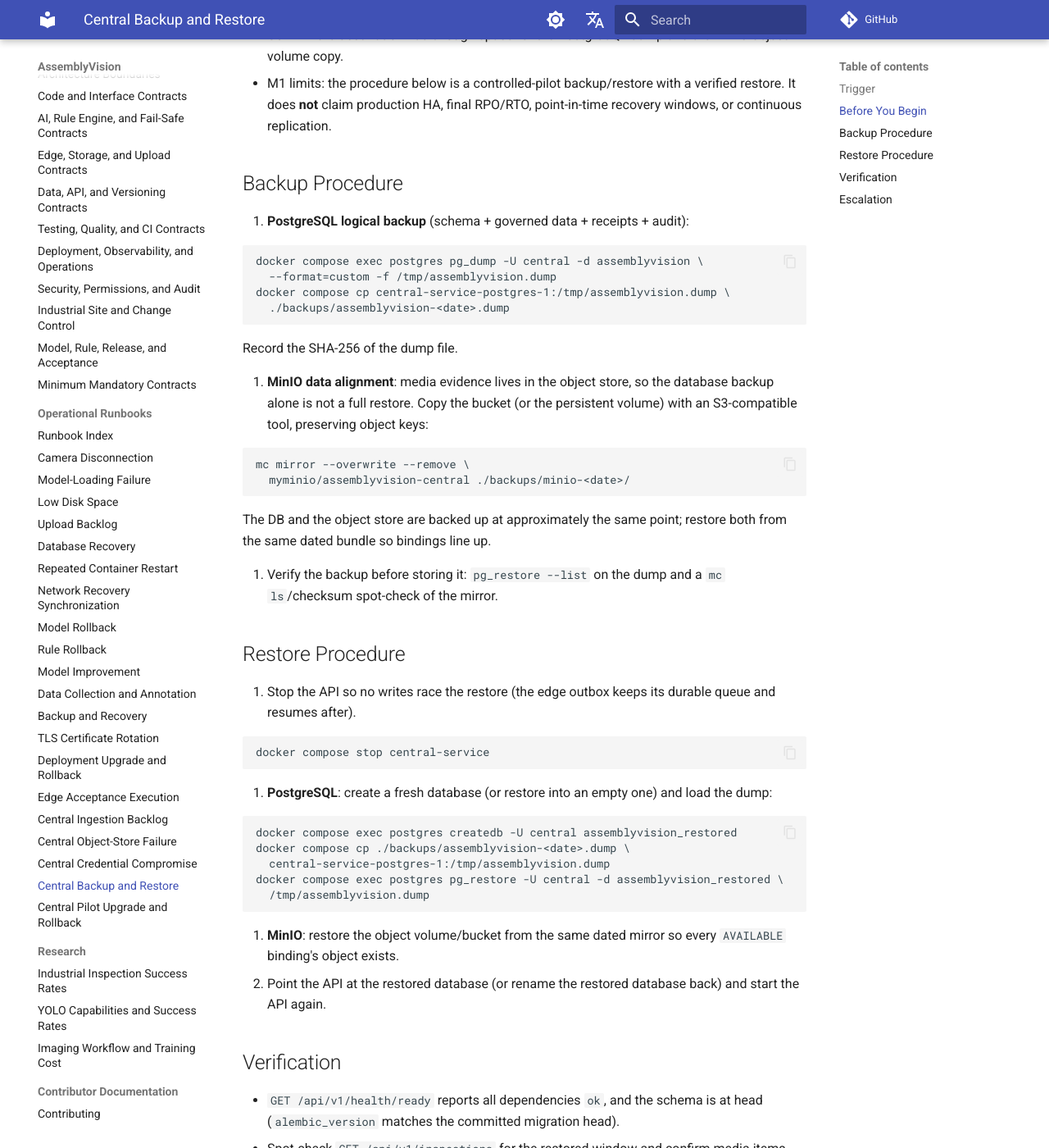
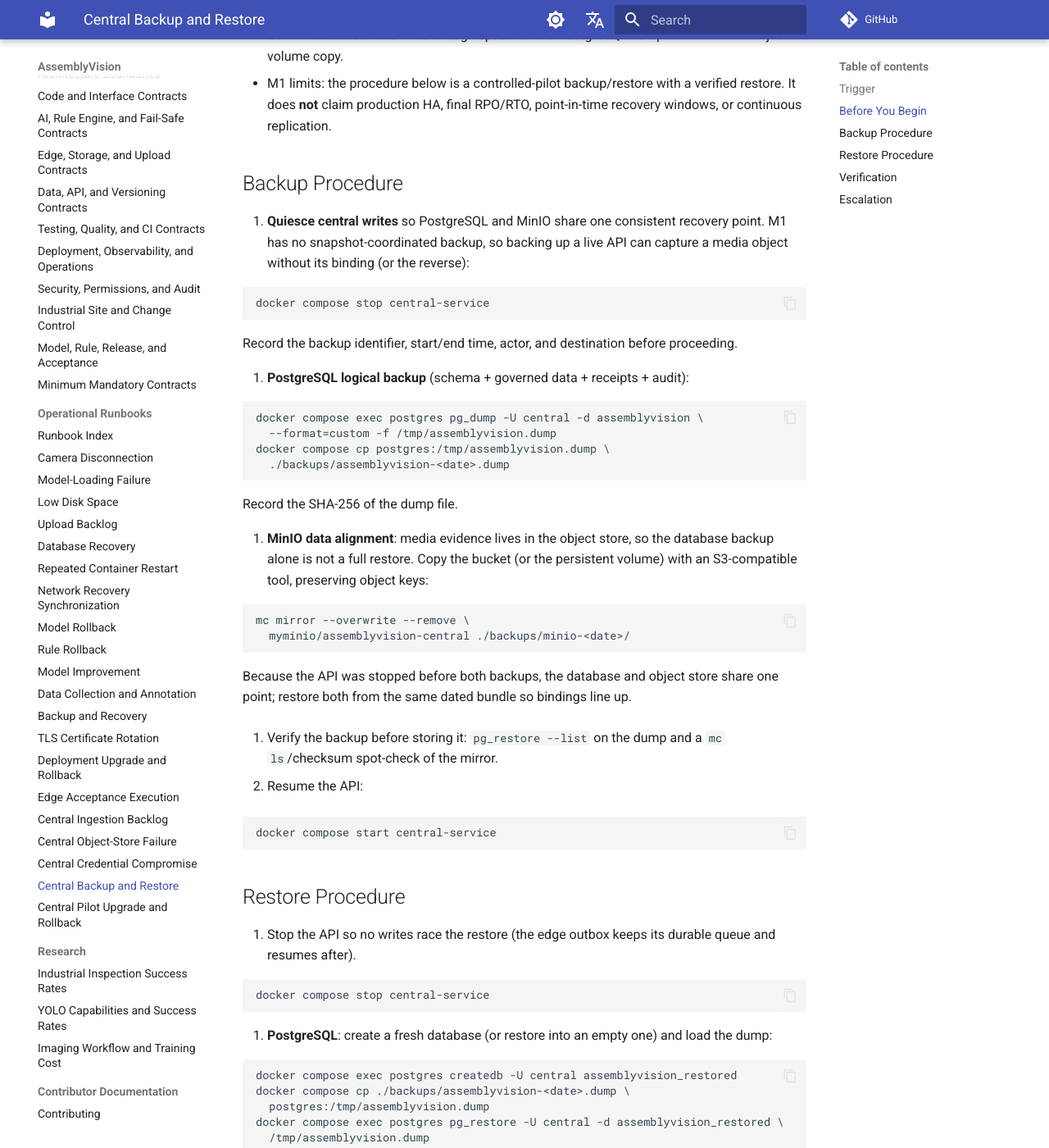
Before and after one commit to dream-studio-china/assembly-vision, an MkDocs documentation site: the page built from docs/runbooks/central-backup-restore.md, in a window 1280 px wide and 1400 px high, scrolled down 469 px. Shown: the whole window at 82% size. Built offline with MkDocs 1.6.1 and Material for MkDocs 9.7.7, drawn with Linux system fonts in a browser that asks for light colours; comment, search, counter and statistics services are not loaded.

Commit message:
docs(central): quiesce writes for consistent backup
The backup runbook backed up PostgreSQL and MinIO at approximately the same
point while the API kept writing, which cannot produce a consistent recovery
point. The procedure now stops central-service before both backups, records a
shared backup id, and uses Compose service names instead of generated
container names.

````diff
--- a/docs/runbooks/central-backup-restore.md
+++ b/docs/runbooks/central-backup-restore.md
@@ -18,18 +18,29 @@
 
 ## Backup Procedure
 
-1. **PostgreSQL logical backup** (schema + governed data + receipts + audit):
+1. **Quiesce central writes** so PostgreSQL and MinIO share one consistent
+   recovery point. M1 has no snapshot-coordinated backup, so backing up a live
+   API can capture a media object without its binding (or the reverse):
+
+   ```text
+   docker compose stop central-service
+   ```
+
+   Record the backup identifier, start/end time, actor, and destination before
+   proceeding.
+
+2. **PostgreSQL logical backup** (schema + governed data + receipts + audit):
 
    ```text
    docker compose exec postgres pg_dump -U central -d assemblyvision \
      --format=custom -f /tmp/assemblyvision.dump
-   docker compose cp central-service-postgres-1:/tmp/assemblyvision.dump \
+   docker compose cp postgres:/tmp/assemblyvision.dump \
      ./backups/assemblyvision-<date>.dump
    ```
 
    Record the SHA-256 of the dump file.
 
-2. **MinIO data alignment**: media evidence lives in the object store, so the
+3. **MinIO data alignment**: media evidence lives in the object store, so the
    database backup alone is not a full restore. Copy the bucket (or the
    persistent volume) with an S3-compatible tool, preserving object keys:
 
@@ -38,11 +49,18 @@
      myminio/assemblyvision-central ./backups/minio-<date>/
    ```
 
-   The DB and the object store are backed up at approximately the same point;
-   restore both from the same dated bundle so bindings line up.
+   Because the API was stopped before both backups, the database and object
+   store share one point; restore both from the same dated bundle so bindings
+   line up.
 
-3. Verify the backup before storing it: `pg_restore --list` on the dump and a
+4. Verify the backup before storing it: `pg_restore --list` on the dump and a
    `mc ls`/checksum spot-check of the mirror.
+
+5. Resume the API:
+
+   ```text
+   docker compose start central-service
+   ```
 
 ## Restore Procedure
 
@@ -59,7 +77,7 @@
    ```text
    docker compose exec postgres createdb -U central assemblyvision_restored
    docker compose cp ./backups/assemblyvision-<date>.dump \
-     central-service-postgres-1:/tmp/assemblyvision.dump
+     postgres:/tmp/assemblyvision.dump
    docker compose exec postgres pg_restore -U central -d assemblyvision_restored \
      /tmp/assemblyvision.dump
    ```
````
